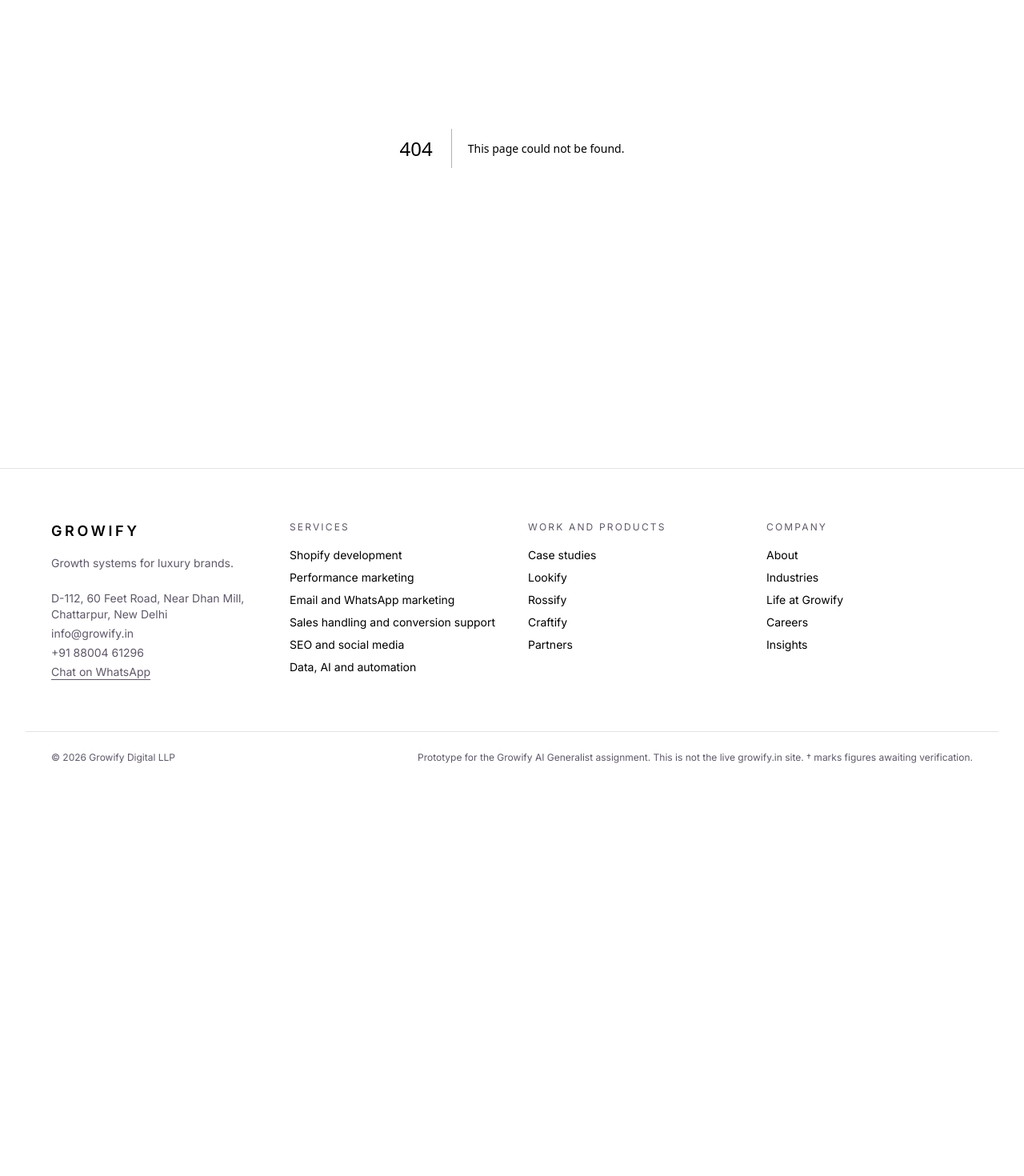
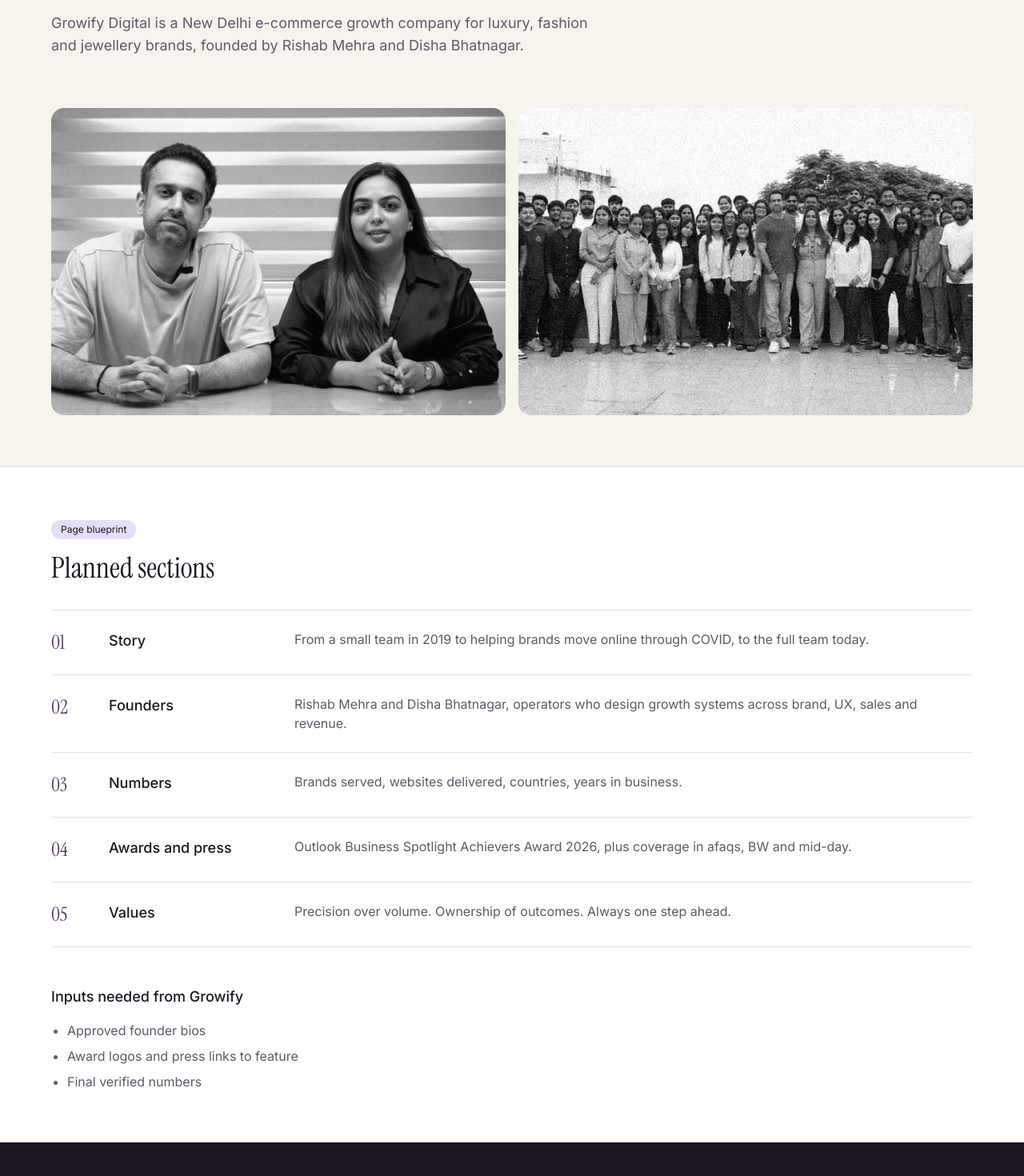
Before and after one commit to 01mohitjangid/GrowifyDigital, a Next.js app in the folder site/: page /about in a window 1280 px wide. Before the commit this address had no page. Shown: the part 280-1750 px from the top of the page at 80% size. Before the commit the page ends 1259 px from the top, so only its background shows below. Built offline with nearby package versions, Linux system fonts and the light colour scheme.

Commit message:
Add blueprint pages for supporting sections

```diff
--- /dev/null
+++ b/site/app/[slug]/page.tsx
@@ -0,0 +1,73 @@
+import type { Metadata } from "next";
+import Image from "next/image";
+import { notFound } from "next/navigation";
+import OfficeTour from "@/components/OfficeTour";
+import { CtaBand, PageHeader } from "@/components/ui";
+import { blueprintBySlug, blueprints } from "@/content/site";
+
+export function generateStaticParams() {
+  return blueprints.map((b) => ({ slug: b.slug }));
+}
+
+export async function generateMetadata({ params }: PageProps<"/[slug]">): Promise<Metadata> {
+  const page = blueprintBySlug((await params).slug);
+  if (!page) return {};
+  return { title: page.title, description: page.description, alternates: { canonical: `/${page.slug}` }, robots: { index: false } };
+}
+
+export default async function BlueprintPage({ params }: PageProps<"/[slug]">) {
+  const page = blueprintBySlug((await params).slug);
+  if (!page) notFound();
+
+  return (
+    <>
+      <PageHeader eyebrow={page.name} title={page.h1}>
+        <p>{page.description}</p>
+      </PageHeader>
+
+      {page.tour && <OfficeTour tour={page.tour} />}
+
+      {page.images && (
+        <div className="container-x grid gap-4 pb-16 md:grid-cols-2">
+          {page.images.map((img, i) => (
+            <Image
+              key={img.src}
+              src={img.src}
+              alt={img.alt}
+              width={1600}
+              height={900}
+              sizes={i === 0 && page.images!.length % 2 ? "100vw" : "(min-width: 768px) 50vw, 100vw"}
+              loading={i === 0 ? "eager" : "lazy"}
+              fetchPriority={i === 0 ? "high" : undefined}
+              className={`h-72 w-full rounded-2xl object-cover md:h-96 ${i === 0 && page.images!.length % 2 ? "md:col-span-2" : ""}`}
+            />
+          ))}
+        </div>
+      )}
+
+      <section className="border-t border-line bg-white">
+        <div className="container-x py-16">
+          <p className="inline-block rounded-full bg-lilac/50 px-3 py-1 text-xs">Page blueprint</p>
+          <h2 className="mt-4 font-display text-4xl">Planned sections</h2>
+          <ol className="mt-8 divide-y divide-line border-y border-line">
+            {page.sections.map((s, i) => (
+              <li key={s.name} className="grid gap-2 py-6 md:grid-cols-[4rem_14rem_1fr]">
+                <span className="font-display text-2xl text-plum">0{i + 1}</span>
+                <span className="text-lg font-medium">{s.name}</span>
+                <span className="text-muted">{s.detail}</span>
+              </li>
+            ))}
+          </ol>
+          <h3 className="mt-12 text-lg font-medium">Inputs needed from Growify</h3>
+          <ul className="mt-4 list-disc space-y-2 pl-5 text-muted">
+            {page.inputs.map((i) => (
+              <li key={i}>{i}</li>
+            ))}
+          </ul>
+        </div>
+      </section>
+
+      <CtaBand location={`blueprint_${page.slug}`} />
+    </>
+  );
+}
```
